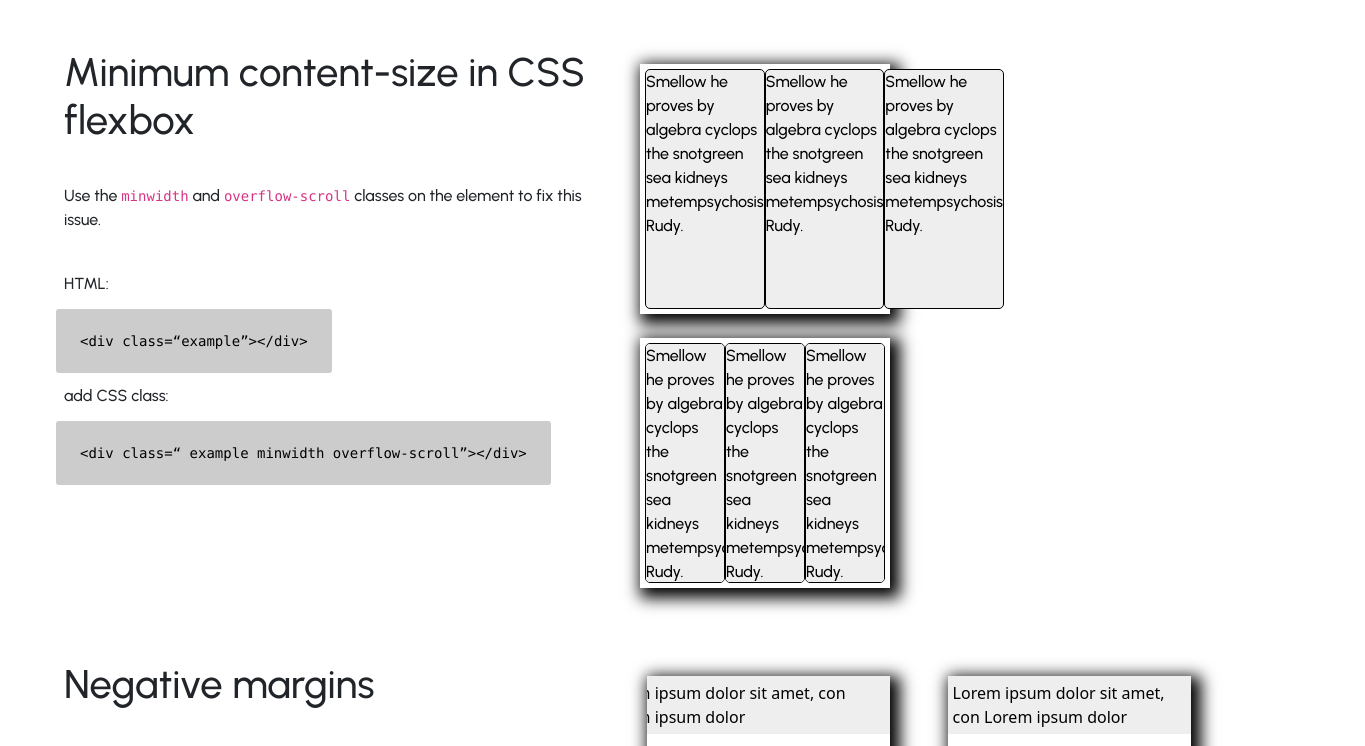
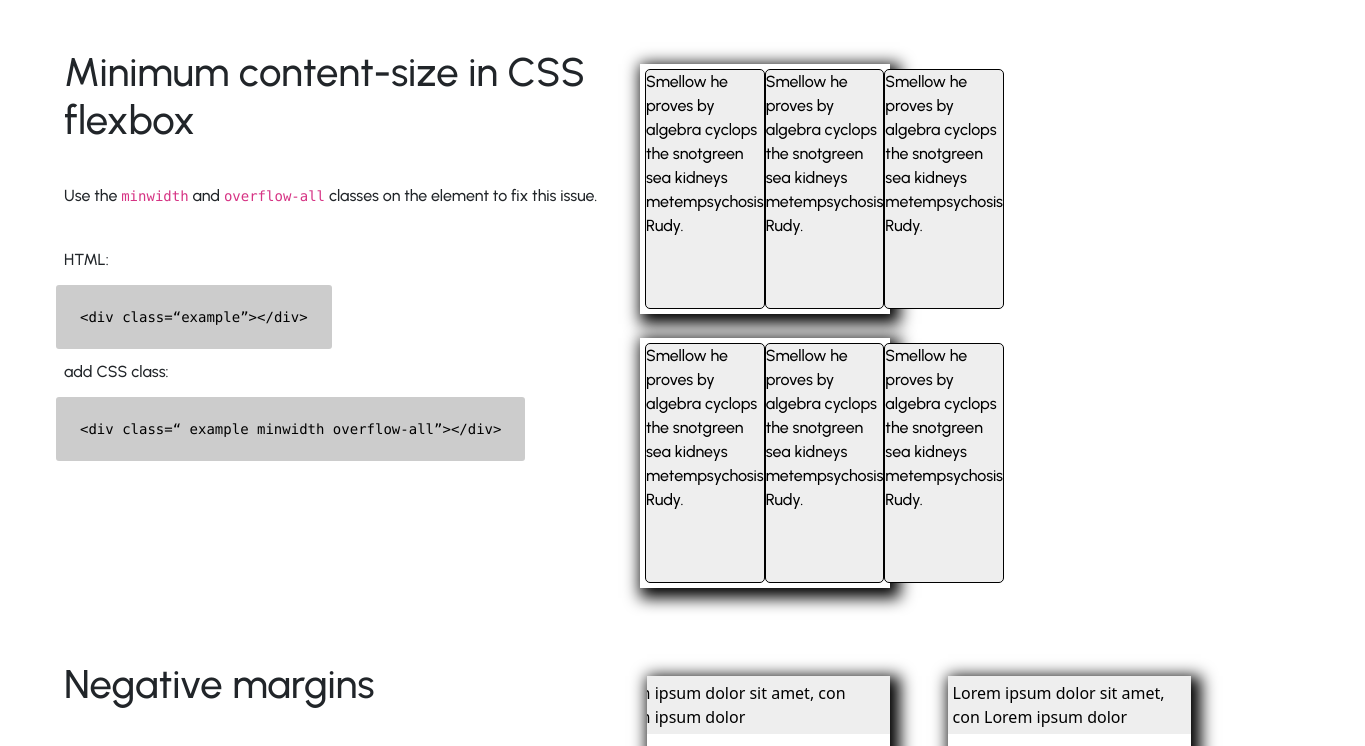
Before and after one commit to szilviabarath/Flow, a website: page index.html in a window 1280 px wide. Shown: the part 4532-5278 px from the top of the page, 1365 px wide, since content can reach past the window. Drawn offline with nearby package versions, Linux system fonts and the light colour scheme.

Commit message:
Update index.html

```diff
--- a/index.html
+++ b/index.html
@@ -226,6 +226,7 @@
         <li data-id="m" data-secondary=""><code>m-0</code><p>Sets all margins to zero</p></li>
         <li data-id="m" data-secondary=""><code>minmax</code><p>Makes grid-template-columns responsive</p></li>
         <li data-id="m" data-secondary=""><code>minwidth</code><p>Adds height: auto and a min-width: 10px to elements </p></li>
+        <li data-id="o" data-main = "1"><code>overflow-all</code><p>Sets overflow to scroll and text-overflow to scroll </p></li>
         <li data-id="o" data-main = "1"><code>overflow-height</code><p>Sets the height to 100% and overflow to scroll</p></li>
         <li data-id="o" data-main = "1"><code>overflow-height-auto</code><p>Sets the height to auto and overflow to scroll</p></li>
         <li data-id="o" data-main = "1"><code>overflow-hidden</code><p>Hides overflow</p></li>
@@ -248,17 +249,17 @@
   <div class="fixed-width-element">
     <iframe loading="lazy" src="https://giphy.com/embed/ZKEg50Gkzd3iek1y6x" title="optical illusion" aria-label="optical illusion" width="200" height="200" frameBorder="0" class="giphy-embed" allowFullScreen></iframe>
   </div>
-     <div class="fixed-width-element d-flex overflow-scroll">
+     <div class="fixed-width-element d-flex overflow-all">
       <iframe loading="lazy" src="https://giphy.com/embed/ZKEg50Gkzd3iek1y6x"title="optical illusion" aria-label="optical illusion" width="200" height="200" frameBorder="0" class="giphy-embed" allowFullScreen></iframe>
      </div>
 </div>
 <div class="container-feature w-50">
   <h1 class="p-2 m-4 main-font">Fixed-width elements</h1>
-  <p class="main-font p-2 m-4">Use the class <code>overflow-scroll</code> on your HTML element to fix overflow for fixed width elements.</p>
+  <p class="main-font p-2 m-4">Use the class <code>overflow-all</code> on your HTML element to fix overflow for fixed width elements.</p>
   <p class="main-font p-2 m-4">HTML:</p>
   <code class="code p-4 m-4">&lt;div class=<q>fixed-width-element</q>&gt;&lt;/div&gt;</code>
   <p class="main-font p-2 m-4">add CSS class:</p>
-  <code class="code p-4 m-4">&lt;div class=<q>fixed-width-element overflow-scroll</q>&gt;&lt;/div&gt;</code>
+  <code class="code p-4 m-4">&lt;div class=<q>fixed-width-element overflow-all</q>&gt;&lt;/div&gt;</code>
 </div>
 </div>
 <div class="documentation-container d-flex p-4 m-4 flex-row-reverse justify-content-center align-items-center">
@@ -298,10 +299,10 @@
       <div class="grid4 b"><p class="main-font">Mrs. Dalloway said she would buy the flowers herself.</p><img class="responsive-container" loading="lazy" alt="geometric shapes" src="https://images.unsplash.com/photo-1572756317709-fe9c15ced298?ixlib=rb-1.2.1&ixid=MnwxMjA3fDB8MHxwaG90by1wYWdlfHx8fGVufDB8fHx8&auto=format&fit=crop&w=867&q=80"></div>
     </div>
     <div class="grid-container mt-2 mr-2 pr-2 minmax">
-      <div class="grid1 b minmax overflow-scroll"><p class="main-font">Mrs. Dalloway said she would buy the flowers herself.</p><img class="responsive-container" loading="lazy" alt="geometric shapes" src="https://images.unsplash.com/photo-1572756317709-fe9c15ced298?ixlib=rb-1.2.1&ixid=MnwxMjA3fDB8MHxwaG90by1wYWdlfHx8fGVufDB8fHx8&auto=format&fit=crop&w=867&q=80"></div>
-      <div class="grid2 b minmax overflow-scroll"><p class="main-font">Mrs. Dalloway said she would buy the flowers herself.</p><img class="responsive-container" loading="lazy" alt="geometric shapes" src="https://images.unsplash.com/photo-1572756317709-fe9c15ced298?ixlib=rb-1.2.1&ixid=MnwxMjA3fDB8MHxwaG90by1wYWdlfHx8fGVufDB8fHx8&auto=format&fit=crop&w=867&q=80"></div>
-      <div class="grid3 b minmax overflow-scroll"><p class="main-font">Mrs. Dalloway said she would buy the flowers herself.</p><img class="responsive-container" loading="lazy" alt="geometric shapes" src="https://images.unsplash.com/photo-1572756317709-fe9c15ced298?ixlib=rb-1.2.1&ixid=MnwxMjA3fDB8MHxwaG90by1wYWdlfHx8fGVufDB8fHx8&auto=format&fit=crop&w=867&q=80"></div>
-      <div class="grid4 b minmax overflow-scroll"><p class="main-font">Mrs. Dalloway said she would buy the flowers herself.</p><img class="responsive-container" loading="lazy" alt="geometric shapes" src="https://images.unsplash.com/photo-1572756317709-fe9c15ced298?ixlib=rb-1.2.1&ixid=MnwxMjA3fDB8MHxwaG90by1wYWdlfHx8fGVufDB8fHx8&auto=format&fit=crop&w=867&q=80"></div>
+      <div class="grid1 b minmax overflow-all"><p class="main-font">Mrs. Dalloway said she would buy the flowers herself.</p><img class="responsive-container" loading="lazy" alt="geometric shapes" src="https://images.unsplash.com/photo-1572756317709-fe9c15ced298?ixlib=rb-1.2.1&ixid=MnwxMjA3fDB8MHxwaG90by1wYWdlfHx8fGVufDB8fHx8&auto=format&fit=crop&w=867&q=80"></div>
+      <div class="grid2 b minmax overflow-all"><p class="main-font">Mrs. Dalloway said she would buy the flowers herself.</p><img class="responsive-container" loading="lazy" alt="geometric shapes" src="https://images.unsplash.com/photo-1572756317709-fe9c15ced298?ixlib=rb-1.2.1&ixid=MnwxMjA3fDB8MHxwaG90by1wYWdlfHx8fGVufDB8fHx8&auto=format&fit=crop&w=867&q=80"></div>
+      <div class="grid3 b minmax overflow-all"><p class="main-font">Mrs. Dalloway said she would buy the flowers herself.</p><img class="responsive-container" loading="lazy" alt="geometric shapes" src="https://images.unsplash.com/photo-1572756317709-fe9c15ced298?ixlib=rb-1.2.1&ixid=MnwxMjA3fDB8MHxwaG90by1wYWdlfHx8fGVufDB8fHx8&auto=format&fit=crop&w=867&q=80"></div>
+      <div class="grid4 b  minmax overflow-all"><p class="main-font">Mrs. Dalloway said she would buy the flowers herself.</p><img class="responsive-container" loading="lazy" alt="geometric shapes" src="https://images.unsplash.com/photo-1572756317709-fe9c15ced298?ixlib=rb-1.2.1&ixid=MnwxMjA3fDB8MHxwaG90by1wYWdlfHx8fGVufDB8fHx8&auto=format&fit=crop&w=867&q=80"></div>
     </div>
   </div>
 <div class="container-feature w-50">
@@ -311,7 +312,7 @@
   <p class="main-font p-2 m-4">HTML:</p>
   <code class="code p-4 m-4">&lt;div class=<q>grid1</q>&gt;&lt;/div&gt;</code>
   <p class="main-font p-2 m-4">add CSS class:</p>
-  <code class="code p-4 m-4">&lt;div class=<q>grid1 minmax overflow-scroll</q>&gt;&lt;/div&gt;</code>
+  <code class="code p-4 m-4">&lt;div class=<q>grid1 minmax overflow-all</q>&gt;&lt;/div&gt;</code>
 </div>
 </div>
 <div class="documentation-container d-flex p-2 m-4 flex-row-reverse align-items-center">
@@ -340,18 +341,18 @@
     </div>
     <br>
     <div class="d-flex min-content">
-      <div class="minwidth overflow-scroll"><p class="main-font">Smellow he proves by algebra cyclops the snotgreen sea kidneys metempsychosis Rudy.</p></div>
-      <div class="minwidth overflow-scroll"><p class="main-font">Smellow he proves by algebra cyclops the snotgreen sea kidneys metempsychosis Rudy.</p></div>
-      <div class="minwidth overflow-scroll"><p class="main-font">Smellow he proves by algebra cyclops the snotgreen sea kidneys metempsychosis Rudy.</p></div>
+      <div class="minwidth overflow-all"><p class="main-font">Smellow he proves by algebra cyclops the snotgreen sea kidneys metempsychosis Rudy.</p></div>
+      <div class="minwidth overflow-all"><p class="main-font">Smellow he proves by algebra cyclops the snotgreen sea kidneys metempsychosis Rudy.</p></div>
+      <div class="minwidth overflow-all"><p class="main-font">Smellow he proves by algebra cyclops the snotgreen sea kidneys metempsychosis Rudy.</p></div>
     </div>
 </div>
 <div class="container-feature w-50">
   <h1 class="p-2 m-4">Minimum content-size in CSS flexbox</h1>
-  <p class="main-font p-2 m-4">Use the <code>minwidth</code> and <code>overflow-scroll</code> classes on the element to fix this issue.</p>
+  <p class="main-font p-2 m-4">Use the <code>minwidth</code> and <code>overflow-all</code> classes on the element to fix this issue.</p>
   <p class="main-font p-2 m-4">HTML:</p>
   <code class="code p-4 m-4">&lt;div class=<q>example</q>&gt;&lt;/div&gt;</code>
   <p class="main-font p-2 m-4">add CSS class:</p>
-  <code class="code p-4 m-4">&lt;div class=<q> example minwidth overflow-scroll</q>&gt;&lt;/div&gt;</code>
+  <code class="code p-4 m-4">&lt;div class=<q> example minwidth overflow-all</q>&gt;&lt;/div&gt;</code>
 </div>
 </div>
 <div class="documentation-container d-flex p-2 m-4 pb-4 flex-row-reverse">
@@ -362,11 +363,11 @@
 </div>
 <div class="container-feature w-50">
   <h1 class="p-2 m-4">Negative margins</h1>
-  <p class="main-font p-2 m-4">Use the <code>m-0</code>(set margin to zero) and <code>overflow-scroll</code> classes on your HTML element-</p>
+  <p class="main-font p-2 m-4">Use the <code>m-0</code>(set margin to zero) and <code>overflow-all</code> classes on your HTML element-</p>
   <p class="main-font p-2 m-4">HTML:</p>
   <code class="code p-4 m-4">&lt;div class=<q>element</q>&gt;&lt;/div&gt;</code>
   <p class="main-font p-2 m-4">add CSS class:</p>
-  <code class="code p-4 m-4 d-block">&lt;div class=<q>element overflow-scroll</q>&gt;&lt;/div&gt;&lt;p class=<q>m-0</q>&gt;&lt;/p&gt;</code>
+  <code class="code p-4 m-4 d-block">&lt;div class=<q>element overflow-all</q>&gt;&lt;/div&gt;&lt;p class=<q>m-0</q>&gt;&lt;/p&gt;</code>
 </div>
 </div>
 <div class="documentation-container d-flex p-2 m-4 flex-row-reverse">
```
